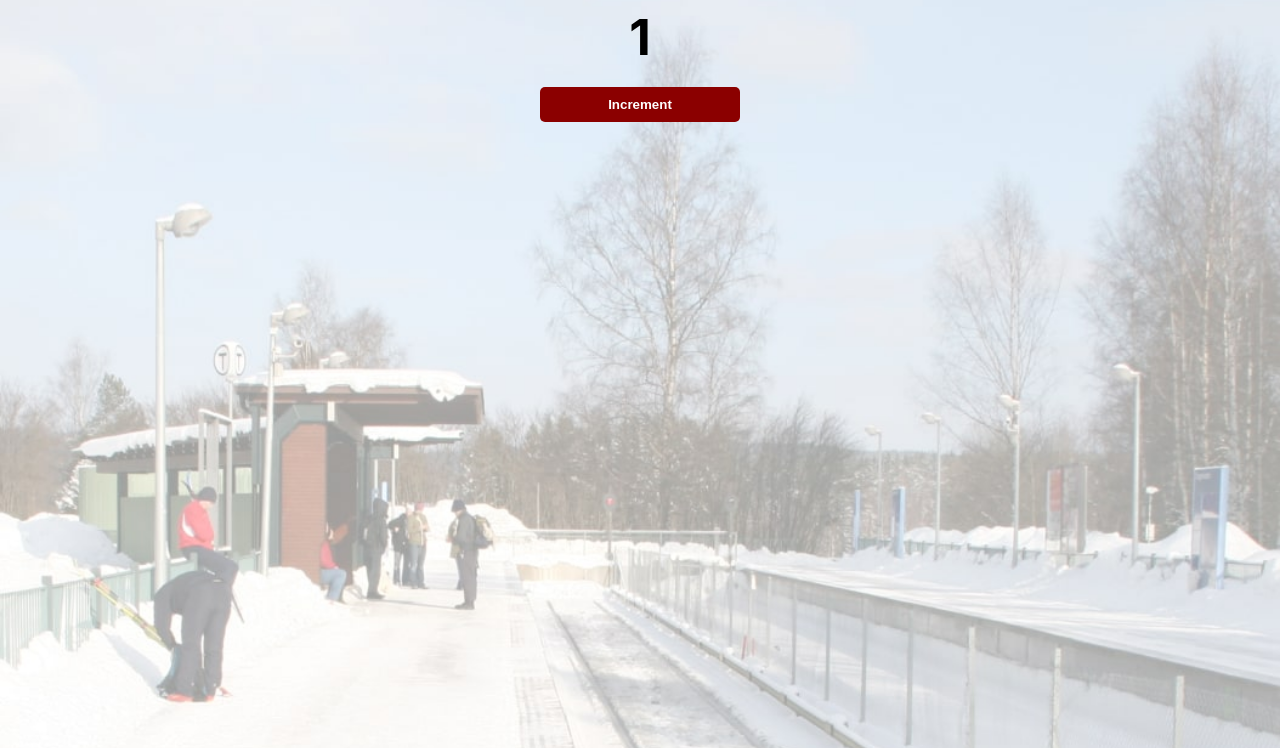
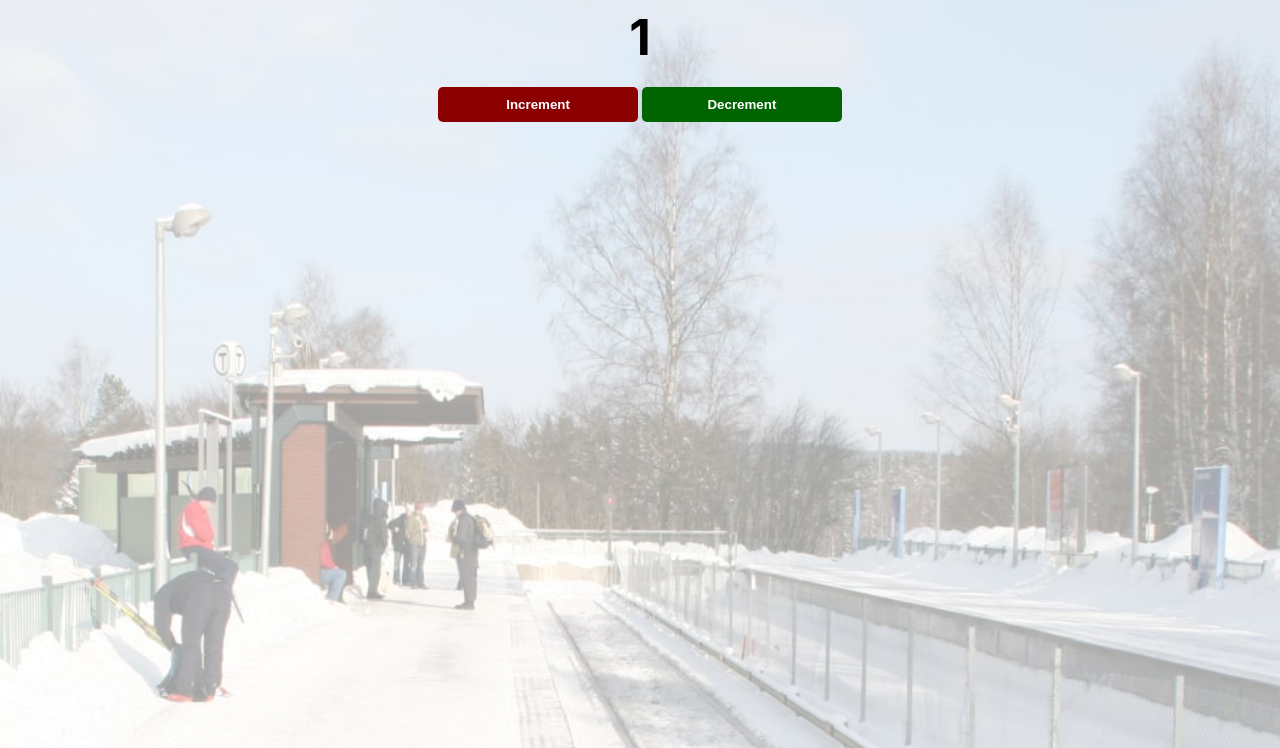
Before and after one commit to SekavArielight/passenger-counter-app, a website built with Vite: page index.html in a window 1280 px wide. Shown: the part 52-800 px from the top of the page. Built offline with nearby package versions, Linux system fonts and the light colour scheme.

Commit message:
feat: add decrement button and functionality to update count

```diff
--- a/index.css
+++ b/index.css
@@ -32,6 +32,10 @@ button {
     background: darkred;
 }
 
+#decrement-btn {
+    background: darkgreen;
+}
+
 #save-btn {
     background: darkgreen;
 }
--- a/index.html
+++ b/index.html
@@ -12,6 +12,7 @@
     <!-- Create a INCREMENT button with the id="increment-btn" -->
 
     <button id="increment-btn" onClick="increment()">Increment</button>
+    <button id="decrement-btn" onClick="decrement()">Decrement</button>
     <script src="index.js"></script>
   </body>
 </html>
--- a/index.js
+++ b/index.js
@@ -10,4 +10,9 @@ function increment() {
   return console.log(count);
 }
 
+function decrement() {
+    count = count - 1;
+    document.getElementById("count-el").innerText = count;
+}
+
 console.log(increment());
```
